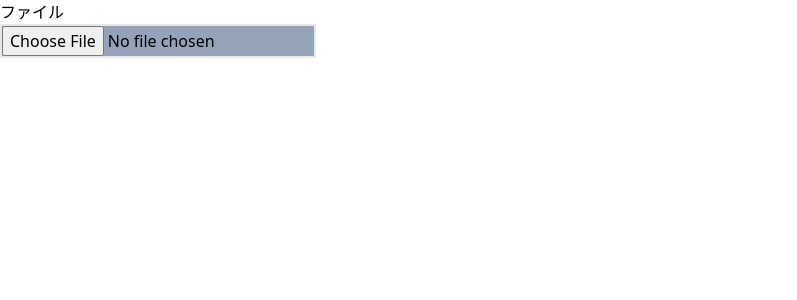
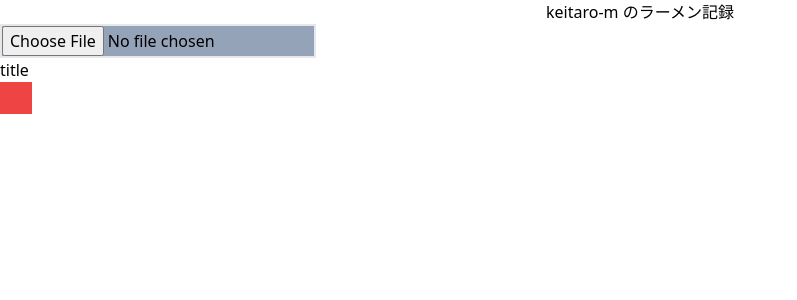
Before and after one commit to keiliving/ramenRecorder, a React (Create React App) app in the folder frontend/: page / in a window 1280 px wide. Shown: the top 300 px of the page, without its empty margins (0-797 px from the left). Built offline with nearby package versions, Linux system fonts and the light colour scheme.

Commit message:
add image frame

```diff
--- a/frontend/src/App.tsx
+++ b/frontend/src/App.tsx
@@ -1,10 +1,10 @@
 import React from "react";
-import { UploadForm } from "./uploader";
+import HomePage from "./homePage";
 
 function App() {
   return (
-    <div className="App">
-      <UploadForm />
+    <div className="App flex flex-col">
+      <HomePage />
     </div>
   );
 }
--- /dev/null
+++ b/frontend/src/homePage.tsx
@@ -0,0 +1,14 @@
+import React from "react";
+import UploadForm from "./uploader";
+import ImageCollection from "./imageCollection";
+
+const HomePage: React.FC = () => {
+  return (
+    <>
+      <UploadForm />
+      <ImageCollection />
+    </>
+  );
+};
+
+export default HomePage;
--- /dev/null
+++ b/frontend/src/imageCollection.tsx
@@ -0,0 +1,12 @@
+import React from "react";
+
+const ImageCollection: React.FC = () => {
+  return (
+    <>
+      <div>title</div>
+      <div className="h-8 w-8 bg-red-500"></div>
+    </>
+  );
+};
+
+export default ImageCollection;
--- a/frontend/src/uploader.tsx
+++ b/frontend/src/uploader.tsx
@@ -1,29 +1,29 @@
 import React from "react";
 
-export const UploadForm: React.FC = () => {
+const UploadForm: React.FC = () => {
   return (
-    <>
-      <div>ファイル</div>
+    <div className="fle">
+      <div className="text-center">keitaro-m のラーメン記録</div>
       <input
         type="file"
         className="border-2 bg-slate-400"
         onChange={hundleUpload}
-        name="test"
       />
-    </>
+    </div>
   );
 };
 
 const hundleUpload = async (e: React.ChangeEvent<HTMLInputElement>) => {
   const formData = new FormData();
-
   const files = e.currentTarget.files;
   if (files == null) return;
   const file = files[0];
-  formData.append("userfile", file);
+  formData.append("file", file);
   const res = await fetch("/upload", {
     method: "POST",
     body: formData,
   });
   console.log(res);
 };
+
+export default UploadForm;
```
Also changed, not shown: 1 other file (tests, documents, lock files or other folders).
